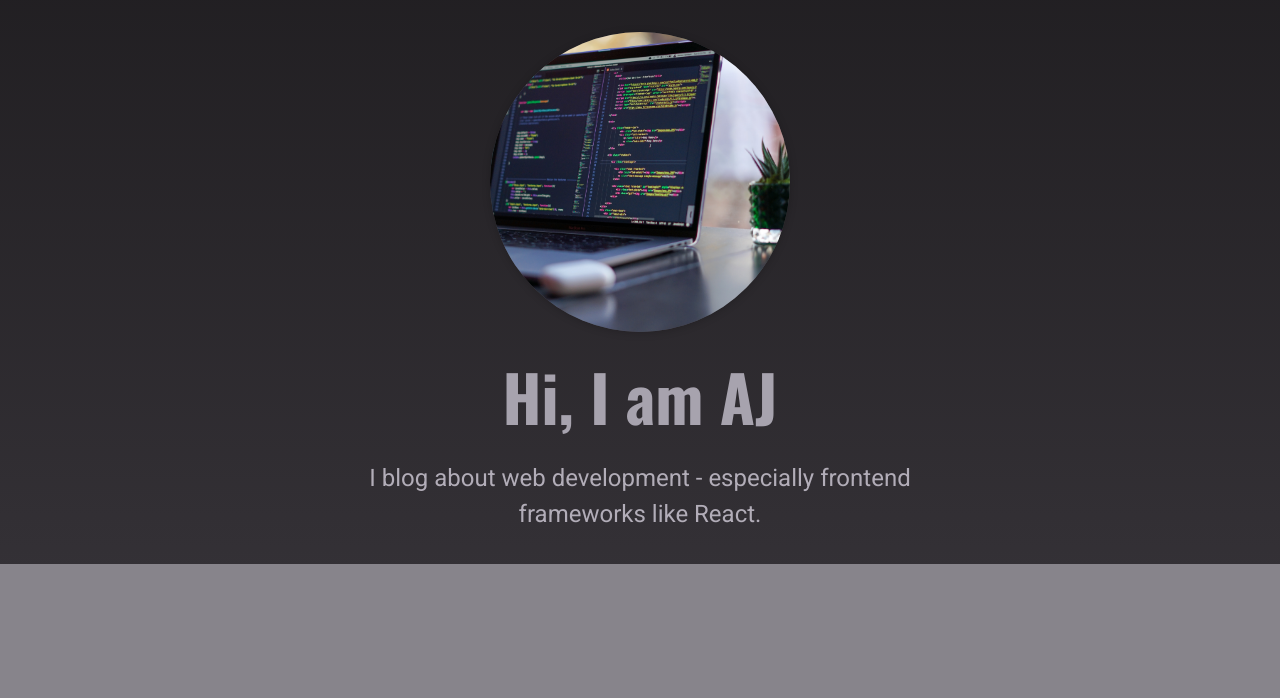
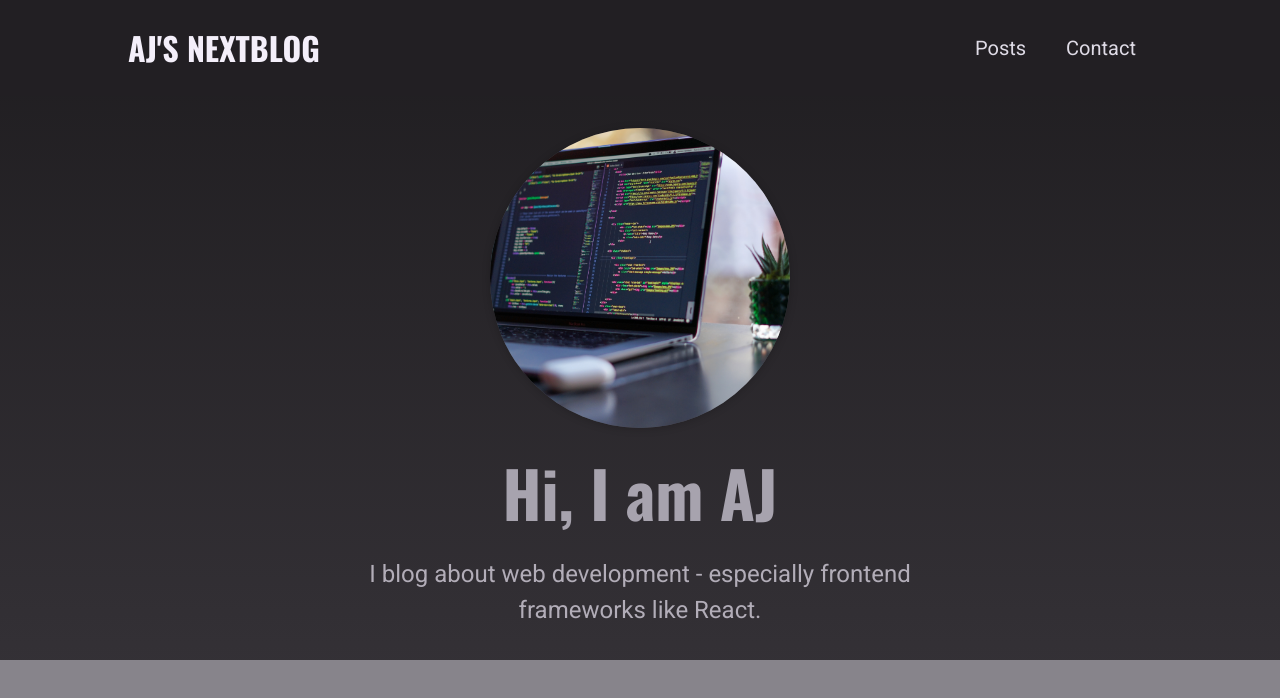
Before and after one commit to anukuljoshi/next-blog, a Next.js app: page / in a window 1280 px wide. Shown: the top 698 px of the page. Built offline with nearby package versions, Linux system fonts and the light colour scheme.

Commit message:
added navbar and layout

```diff
--- /dev/null
+++ b/components/layout/Layout.tsx
@@ -0,0 +1,18 @@
+import { ReactNode } from "react";
+
+import Navbar from "./Navbar";
+
+interface LayoutProps {
+	children: ReactNode;
+}
+
+const Layout = ({ children }: LayoutProps) => {
+	return (
+		<>
+			<Navbar />
+			<main>{children}</main>
+		</>
+	);
+};
+
+export default Layout;
--- /dev/null
+++ b/components/layout/Logo.tsx
@@ -0,0 +1,8 @@
+// css
+import classes from "./css/Logo.module.css";
+
+const Logo = () => {
+	return <div className={classes.logo}>AJ's NextBlog</div>;
+};
+
+export default Logo;
--- /dev/null
+++ b/components/layout/Navbar.tsx
@@ -0,0 +1,32 @@
+// css
+import classes from "./css/Navbar.module.css";
+
+// next/react
+import Link from "next/link";
+
+// components
+import Logo from "./Logo";
+
+const Navbar = () => {
+	return (
+		<header className={classes.header}>
+			<Link href={"/"}>
+				<a>
+					<Logo />
+				</a>
+			</Link>
+			<nav>
+				<ul>
+					<li>
+						<Link href={"/posts"}>Posts</Link>
+					</li>
+					<li>
+						<Link href={"/contact"}>Contact</Link>
+					</li>
+				</ul>
+			</nav>
+		</header>
+	);
+};
+
+export default Navbar;
--- /dev/null
+++ b/components/layout/css/Logo.module.css
@@ -0,0 +1,13 @@
+.logo {
+	text-transform: uppercase;
+	font-size: var(--size-5);
+	font-weight: bold;
+	font-family: "Oswald", sans-serif;
+	color: var(--color-grey-50);
+}
+
+@media (min-width: 768px) {
+	.logo {
+		font-size: var(--size-8);
+	}
+}
--- /dev/null
+++ b/components/layout/css/Navbar.module.css
@@ -0,0 +1,42 @@
+.header {
+	width: 100%;
+	height: 6rem;
+	background-color: var(--color-grey-900);
+	display: flex;
+	justify-content: space-between;
+	align-items: center;
+	padding: 0 10%;
+}
+
+.header ul {
+	list-style: none;
+	display: flex;
+	align-items: baseline;
+	margin: 0;
+	padding: 0;
+}
+
+.header li {
+	margin: 0 var(--size-4);
+}
+
+.header a {
+	color: var(--color-grey-100);
+	font-size: var(--size-4);
+}
+
+.header a:hover,
+.header a:active,
+.header a.active {
+	color: var(--color-grey-200);
+}
+
+@media (min-width: 768px) {
+	.header ul {
+		gap: 0.5rem;
+	}
+
+	.header a {
+		font-size: var(--size-5);
+	}
+}
--- a/pages/_app.tsx
+++ b/pages/_app.tsx
@@ -2,8 +2,14 @@
 import "../styles/globals.css";
 import type { AppProps } from "next/app";
 
+import Layout from "../components/layout/Layout";
+
 function MyApp({ Component, pageProps }: AppProps) {
-	return <Component {...pageProps} />;
+	return (
+		<Layout>
+			<Component {...pageProps} />
+		</Layout>
+	);
 }
 
 export default MyApp;
```
